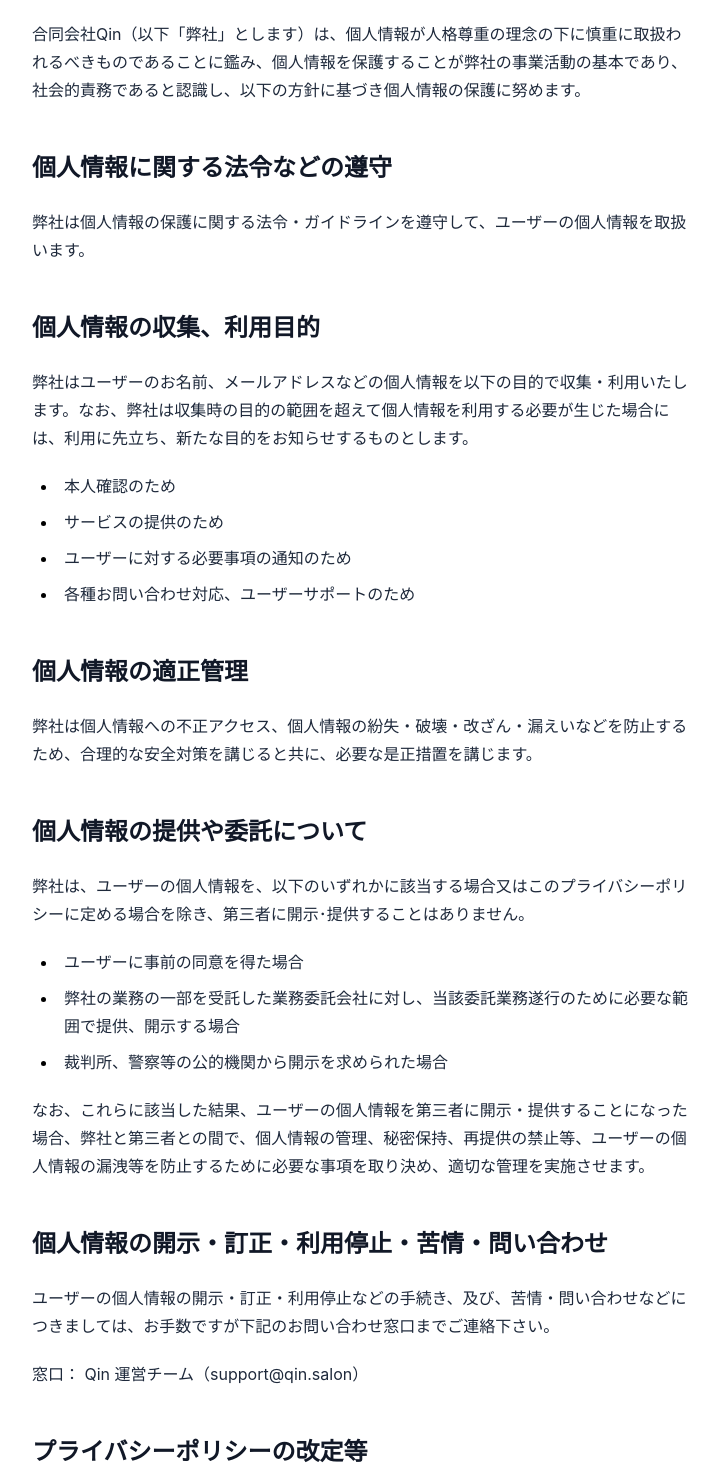
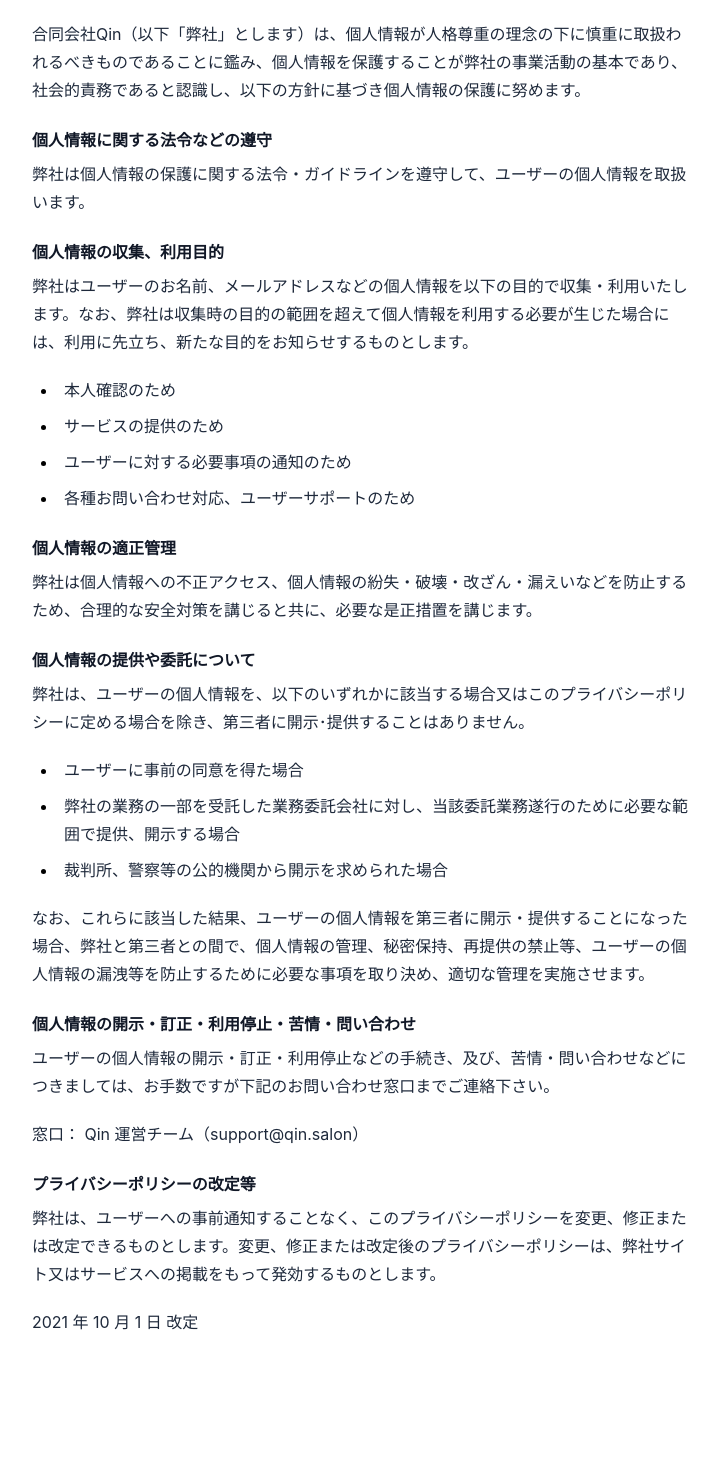
Before and after one commit to qinmemo-j1/qinmemo-j1, a Next.js app: page /mypage/support/privacy in a window 1280 px wide. Shown: the part 100-1570 px from the top of the page, without its empty margins (280-999 px from the left). After the commit the page ends 1476 px from the top, so only its background shows below. Built offline with nearby package versions, Linux system fonts and the light colour scheme.

Commit message:
💄 スタイルの修正

```diff
--- a/src/pages/mypage/support/privacy/index.tsx
+++ b/src/pages/mypage/support/privacy/index.tsx
@@ -10,12 +10,12 @@
           合同会社Qin（以下「弊社」とします）は、個人情報が人格尊重の理念の下に慎重に取扱われるべきものであることに鑑み、個人情報を保護することが弊社の事業活動の基本であり、社会的責務であると認識し、以下の方針に基づき個人情報の保護に努めます。
         </p>
 
-        <h2>個人情報に関する法令などの遵守</h2>
+        <h4>個人情報に関する法令などの遵守</h4>
         <p>
           弊社は個人情報の保護に関する法令・ガイドラインを遵守して、ユーザーの個人情報を取扱います。
         </p>
 
-        <h2>個人情報の収集、利用目的</h2>
+        <h4>個人情報の収集、利用目的</h4>
         <p>
           弊社はユーザーのお名前、メールアドレスなどの個人情報を以下の目的で収集・利用いたします。なお、弊社は収集時の目的の範囲を超えて個人情報を利用する必要が生じた場合には、利用に先立ち、新たな目的をお知らせするものとします。
         </p>
@@ -27,12 +27,12 @@
           <li>各種お問い合わせ対応、ユーザーサポートのため</li>
         </ul>
 
-        <h2>個人情報の適正管理</h2>
+        <h4>個人情報の適正管理</h4>
         <p>
           弊社は個人情報への不正アクセス、個人情報の紛失・破壊・改ざん・漏えいなどを防止するため、合理的な安全対策を講じると共に、必要な是正措置を講じます。
         </p>
 
-        <h2>個人情報の提供や委託について</h2>
+        <h4>個人情報の提供や委託について</h4>
         <p>
           弊社は、ユーザーの個人情報を、以下のいずれかに該当する場合又はこのプライバシーポリシーに定める場合を除き、第三者に開示･提供することはありません｡
         </p>
@@ -49,14 +49,14 @@
           なお、これらに該当した結果、ユーザーの個人情報を第三者に開示・提供することになった場合、弊社と第三者との間で、個人情報の管理、秘密保持、再提供の禁止等、ユーザーの個人情報の漏洩等を防止するために必要な事項を取り決め、適切な管理を実施させます。
         </p>
 
-        <h2>個人情報の開示・訂正・利用停止・苦情・問い合わせ</h2>
+        <h4>個人情報の開示・訂正・利用停止・苦情・問い合わせ</h4>
         <p>
           ユーザーの個人情報の開示・訂正・利用停止などの手続き、及び、苦情・問い合わせなどにつきましては、お手数ですが下記のお問い合わせ窓口までご連絡下さい。
         </p>
 
         <p>窓口： Qin 運営チーム（support@qin.salon）</p>
 
-        <h2>プライバシーポリシーの改定等</h2>
+        <h4>プライバシーポリシーの改定等</h4>
         <p>
           弊社は、ユーザーへの事前通知することなく、このプライバシーポリシーを変更、修正または改定できるものとします。変更、修正または改定後のプライバシーポリシーは、弊社サイト又はサービスへの掲載をもって発効するものとします。
         </p>
--- a/src/pages/mypage/support/terms/index.tsx
+++ b/src/pages/mypage/support/terms/index.tsx
@@ -10,7 +10,7 @@
           本規約は、合同会社Qin（以下「弊社」とします）が提供するブログサービス『QinMemo』（以下「本サービス」とします）について、その利用者との間に適用されるものです。
         </p>
 
-        <h2>第１条 利用登録等</h2>
+        <h4>第１条 利用登録等</h4>
         <p>
           本サービスは、本サービスを利用する各ユーザーを識別するための文字列を設定することがあります。
         </p>
@@ -37,7 +37,7 @@
           </li>
         </ul>
 
-        <h2>第２条 登録情報</h2>
+        <h4>第２条 登録情報</h4>
         <p>
           ユーザーは、登録情報について、自己の責任の下、登録及び管理するものとします。
         </p>
@@ -60,12 +60,12 @@
           ユーザーは、登録情報を第三者に不正に使用される可能性がある場合は、速やかに本サービスに通知するものとします。
         </p>
 
-        <h2>第３条 本サービスの修正等</h2>
+        <h4>第３条 本サービスの修正等</h4>
         <p>
           本サービスは、本サービスの都合により、ユーザーに通知することなく、いつでも任意の理由で本サービスについて修正、追加、変更、中断、終了、運営を第三者に委託、又は本サービスを第三者に譲渡することができます。この場合、ユーザーに発生した損害について、本サービスは一切の責任を負わないものとします。
         </p>
 
-        <h2>第４条 個人情報について</h2>
+        <h4>第４条 個人情報について</h4>
         <p>
           本サービスは、ユーザーから取得した個人情報の保護に最大限の注意を払います。
         </p>
@@ -141,7 +141,7 @@
           その他、本サービスのプライバシーに対する考え方の詳細については、プライバシーポリシーを参照してください。
         </p>
 
-        <h2>第５条 同意事項</h2>
+        <h4>第５条 同意事項</h4>
         <p>
           本サービスは、本サービスに本サービス又は第三者の広告を掲載することができるものとし、ユーザーはこれに同意するものとします。
         </p>
@@ -158,7 +158,7 @@
           ユーザーが、本サービスを利用することにより、本サービス又は他のユーザー等の第三者に対し損害を与えた場合、ユーザーは自己の費用と責任において生じた損害の一切を賠償する必要があることに予め同意するものとします。
         </p>
 
-        <h2>第６条 禁止行為</h2>
+        <h4>第６条 禁止行為</h4>
         <p>
           ユーザーは、以下の行為又はそのおそれがある行為を行ってはならないものとします。
         </p>
@@ -234,7 +234,7 @@
           項各号の行為をユーザーが行うこと、又は受けることによって、他のユーザー又は第三者との間でトラブルが生じた場合、当該ユーザーは、自己の責任と費用においてこれを解決し、本サービスは一切の責任を負わないものとします。この場合において、本サービス又は第三者が何らかの損害を被ったときは、当該ユーザーは本サービス及び当該第三者に対して損害の賠償をしなければならないものとします。
         </p>
 
-        <h2>第７条 免責事項</h2>
+        <h4>第７条 免責事項</h4>
         <p>
           ユーザーは、自己責任において本サービスを利用するものとします。本サービスは、本サービスを利用してなされた一切の行為及びその結果について一切の責任を負わないものとします。
         </p>
@@ -257,19 +257,19 @@
           本サービスは、ユーザーが利用しているインターネット接続サービス及び端末の利用制限、中断、速度の低下、機能低下等によってユーザーに生じた損害について、一切の責任を負わないものとします。
         </p>
 
-        <h2>第８条 ユーザー間等のトラブル</h2>
+        <h4>第８条 ユーザー間等のトラブル</h4>
         <p>
           ユーザー間又はユーザーと主催者等の第三者との間で生じたトラブルについては、ユーザーは自己の責任で解決しなければならず、本サービスはこれらのトラブルに関して、一切の責任を負いません。
         </p>
 
-        <h2>第９条 知的財産権の帰属</h2>
+        <h4>第９条 知的財産権の帰属</h4>
         <p>
           本サービスに関する特許権、実用新案権、意匠権、著作権等（著作権法第 27
           条及び第 28
           条に規定する権利を含む。以下本条において総称して「知的財産権」といいます）は、本サービス又は正当な権利を有する第三者に帰属します。
         </p>
 
-        <h2>第１０条 ユーザーへの通知</h2>
+        <h4>第１０条 ユーザーへの通知</h4>
         <p>
           本サービスからの通知を、本サービス上に表示することにより行う場合は、本サービスが本サービス上に通知を表示したときに、ユーザーに通知が到達したものとみなします。
         </p>
@@ -280,12 +280,12 @@
           本サービスからの通知を、チャット機能又はプッシュ通知により行う場合は、通常到達すべきときに、ユーザーに通知が到達したものとみなします。
         </p>
 
-        <h2>第１１条 権利義務の譲渡の禁止</h2>
+        <h4>第１１条 権利義務の譲渡の禁止</h4>
         <p>
           ユーザーは、本サービスに関するユーザー資格、ユーザー資格に基づく権利義務の一切を、第三者に譲渡し又は担保に供してはならないものとします。
         </p>
 
-        <h2>第１２条 利用停止等</h2>
+        <h4>第１２条 利用停止等</h4>
         <p>
           本サービスは、以下の各号に掲げる場合は、ユーザーに事前に通知又は催告することなく、本サービスの利用制限、又は利用停止させることができるものとします。
         </p>
@@ -315,7 +315,7 @@
           号を除く）のいずれかに該当することにより本サービスが損害を被った場合、本サービスは当該ユーザーに対して損害の賠償を請求できるものとします。
         </p>
 
-        <h2>第１３条 利用終了</h2>
+        <h4>第１３条 利用終了</h4>
         <p>
           本サービスは、ユーザーが利用を終了した場合、そのユーザーの利用履歴、投稿情報、登録情報、個人情報、賞金等獲得情報等のデータ等を引き続き保有する義務はないものとします。
         </p>
@@ -323,12 +323,12 @@
           ユーザーが自らの意志による利用を終了した場合でも、本規約に同意していることには変更はなく、規約は適用されるものとします。
         </p>
 
-        <h2>第１４条 規約の改定について</h2>
+        <h4>第１４条 規約の改定について</h4>
         <p>
           本サービスは、ユーザーの了解を得ることなく本規約を変更できるものとします。この場合、本サービスが別途定める場合を除き、変更後の規約は本サービス上に表示した時点より効力を生じるものとします。
         </p>
 
-        <h2>第１５条 本規約の有効性</h2>
+        <h4>第１５条 本規約の有効性</h4>
         <p>
           本規約が消費者契約法に定める消費者契約に該当する場合には、本規約のうち、本サービスの損害賠償責任を完全に免責する規定は適用されないものとします。
         </p>
@@ -342,7 +342,7 @@
           本規約が特定のユーザーとのあいだで、一部無効、もしくは取り消しになった場合でも、本規約は他のユーザーとの関係では有効であるとします。
         </p>
 
-        <h2>第１６条 準拠法・裁判管轄</h2>
+        <h4>第１６条 準拠法・裁判管轄</h4>
         <p>本規約は、日本法に従って解釈されます。</p>
         <p>
           本サービスとユーザーとの紛争については、日本法を準拠法とし、訴額に応じて東京簡易裁判所又は東京地方裁判所を第一審の専属的合意管轄裁判所とします。
```
